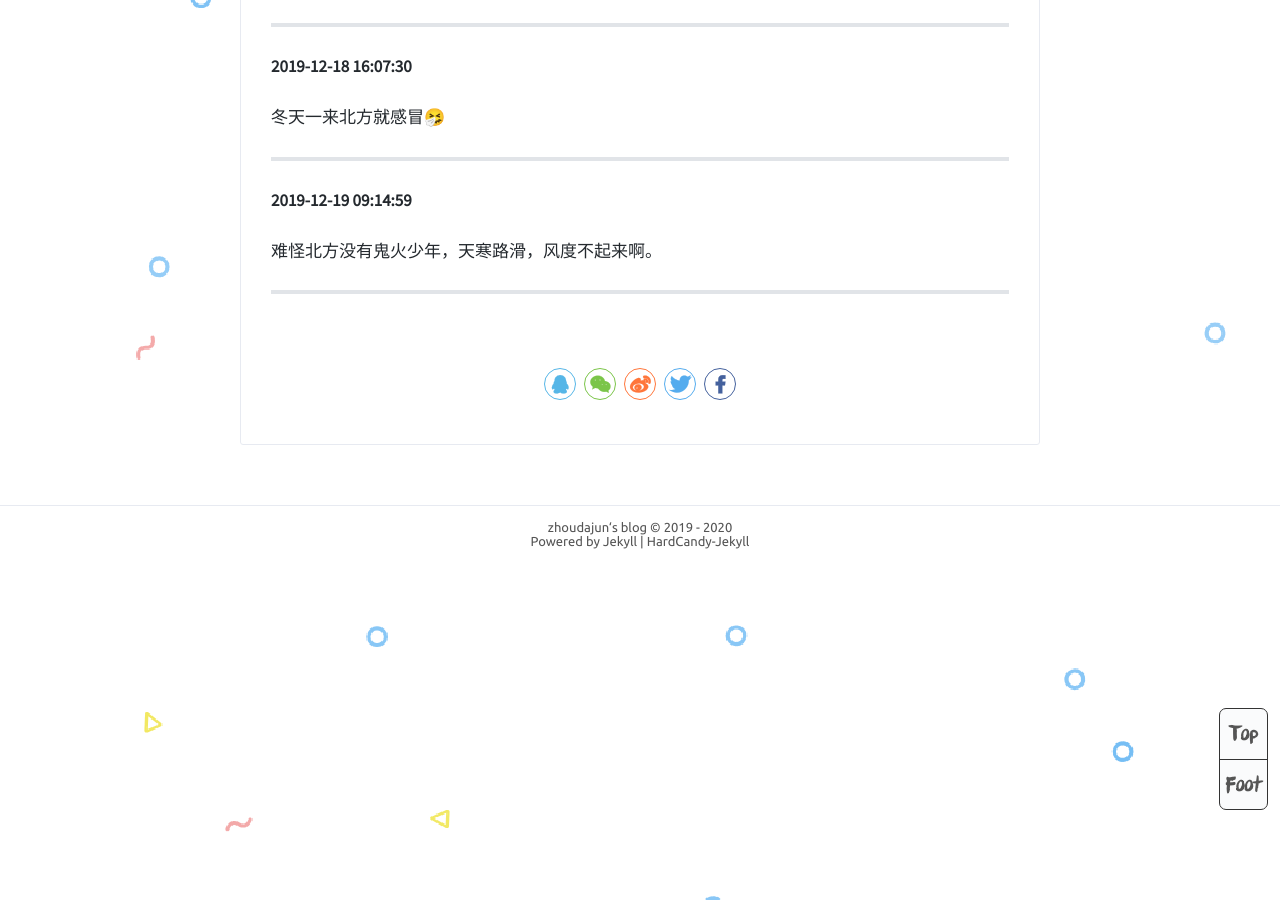
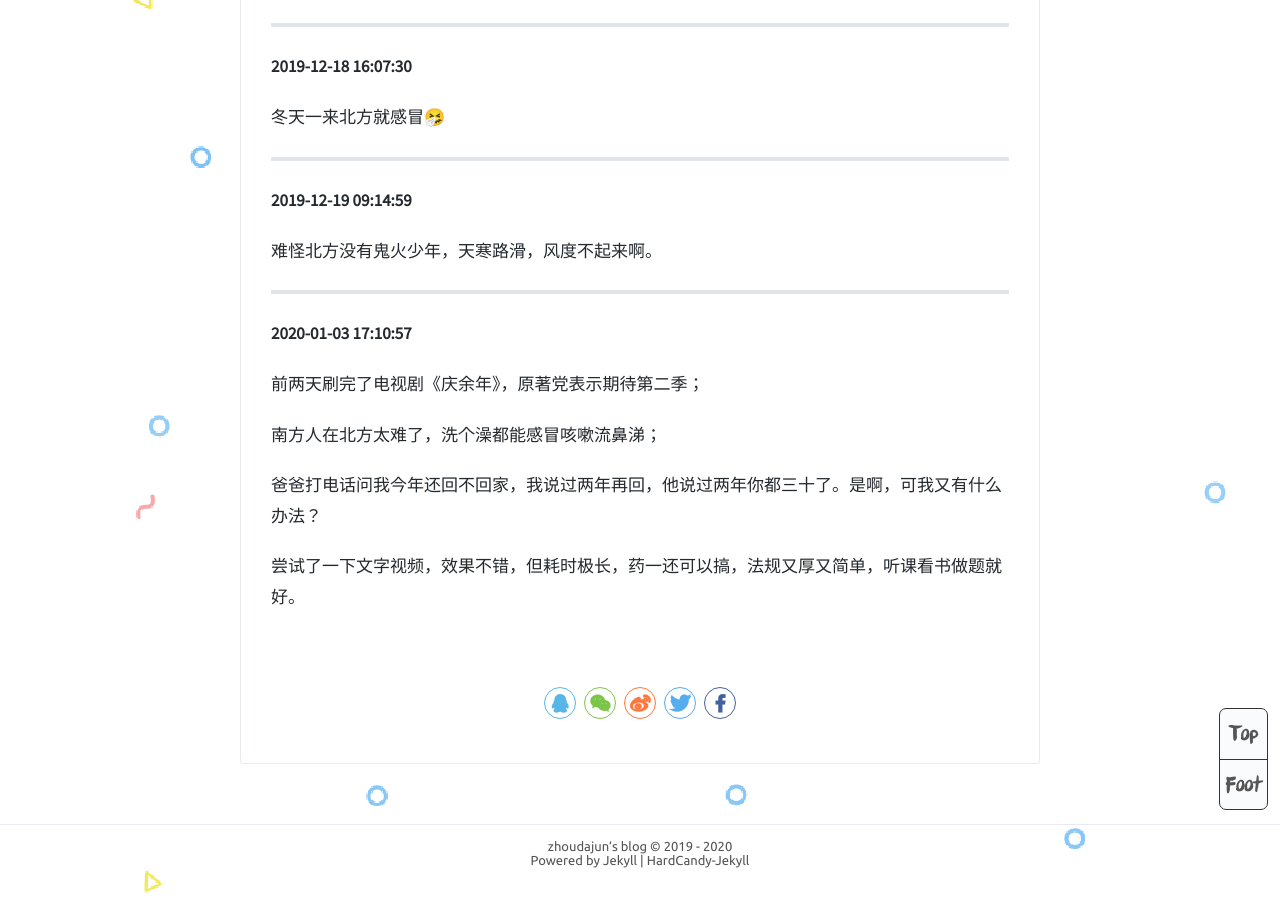
Before and after one commit to zhoudajun/zhoudajun.github.io, a Jekyll site: the page built from _posts/2019-08-05-murmur.md, in a window 1280 px wide and 900 px high, scrolled down 2942 px. Built offline with Jekyll 4.4.1, drawn with Linux system fonts in a browser that asks for light colours; comment, search, counter and statistics services are not loaded.

Commit message:
Update 2019-08-05-murmur.md

```diff
--- a/_posts/2019-08-05-murmur.md
+++ b/_posts/2019-08-05-murmur.md
@@ -134,3 +134,13 @@
 难怪北方没有鬼火少年，天寒路滑，风度不起来啊。
 
 ---
+
+**2020-01-03 17:10:57**
+
+前两天刷完了电视剧《庆余年》，原著党表示期待第二季；
+
+南方人在北方太难了，洗个澡都能感冒咳嗽流鼻涕；
+
+爸爸打电话问我今年还回不回家，我说过两年再回，他说过两年你都三十了。是啊，可我又有什么办法？
+
+尝试了一下文字视频，效果不错，但耗时极长，药一还可以搞，法规又厚又简单，听课看书做题就好。
```
